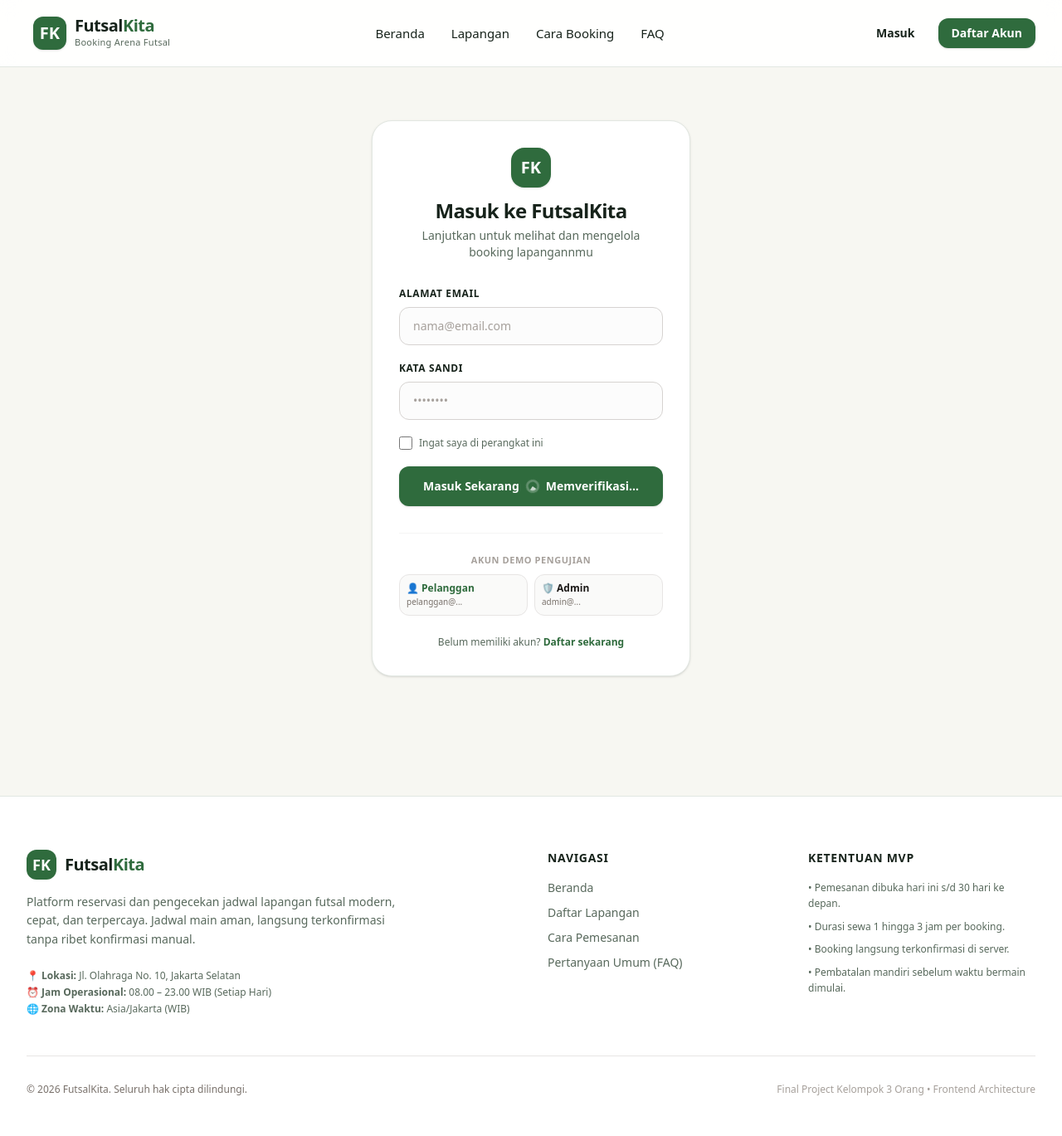
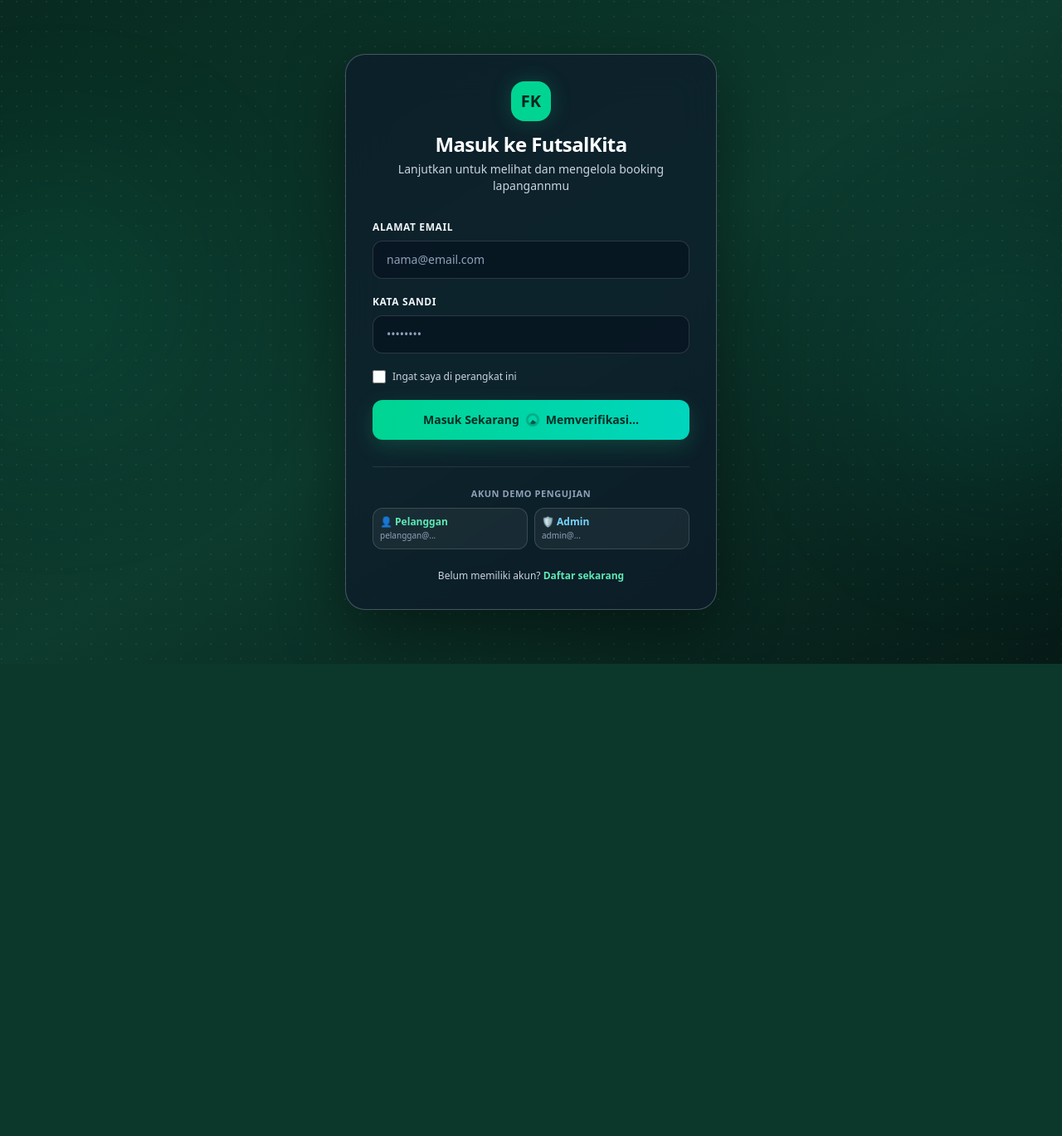
Before and after one commit to hamzahnurabdulaziz-code/Booking-Lapangan-Futsal, a Laravel app: page /masuk in a window 1280 px wide. Shown: the whole page at 83% size. After the commit the page ends 800 px from the top, so only its background shows below. Run offline with Laravel 12, Linux system fonts and the light colour scheme; style sheets or scripts are compiled from the project's sources; some libraries are stand-ins or nearby versions.

Commit message:
feat: memperbarui tampilan UI landing page dan dashboard menjadi lebih menarik

```diff
--- a/resources/views/layouts/app.blade.php
+++ b/resources/views/layouts/app.blade.php
@@ -11,50 +11,51 @@
     @vite(['resources/css/app.css', 'resources/js/app.js'])
     @livewireStyles
 </head>
-<body class="min-h-full flex flex-col bg-[#F7F7F2] text-[#17231B] antialiased selection:bg-[#2F6B3D] selection:text-white">
+<body class="min-h-full flex flex-col {{ request()->routeIs('login') ? 'bg-[#061A16] text-white' : (request()->routeIs('admin.*') ? 'bg-[#F8FAFC] text-slate-900' : 'bg-[#F7F7F2] text-[#17231B]') }} antialiased selection:bg-[#2F6B3D] selection:text-white">
 
     <!-- Top Floating Navigation -->
-    <header x-data="{ mobileOpen: false }" class="sticky top-0 z-40 w-full backdrop-blur-md bg-white/90 border-b border-[#E2E7E2] transition-colors">
+    @unless(request()->routeIs('login'))
+    <header x-data="{ mobileOpen: false }" class="sticky top-0 z-40 w-full border-b backdrop-blur-xl transition-colors {{ request()->routeIs('home') ? 'border-emerald-200/20 bg-[#06271D]/85 shadow-[0_8px_32px_rgba(0,0,0,0.12)]' : 'border-[#E2E7E2] bg-white/90' }}">
         <div class="max-w-7xl mx-auto px-4 sm:px-6 lg:px-8">
             <div class="flex items-center justify-between h-20">
                 <!-- Brand / Logo -->
-                <div class="flex items-center gap-3">
-                    <a href="{{ route('home') }}" class="flex items-center gap-2.5 group focus:outline-none focus-visible:ring-2 focus-visible:ring-[#2F6B3D] rounded-xl px-2 py-1">
-                        <div class="w-10 h-10 rounded-xl bg-[#2F6B3D] text-white flex items-center justify-center font-bold text-xl shadow-sm group-hover:bg-[#245430] transition-colors">
+                <div class="flex shrink-0 items-center gap-3">
+                    <a href="{{ route('home') }}" class="flex items-center gap-2.5 group rounded-xl px-2 py-1 focus:outline-none focus-visible:ring-2 focus-visible:ring-[#2F6B3D]">
+                        <div class="w-10 h-10 rounded-xl flex items-center justify-center font-bold text-xl shadow-sm transition-colors {{ request()->routeIs('home') ? 'bg-[#2F6B3D] text-white group-hover:bg-emerald-600' : 'bg-[#2F6B3D] text-white group-hover:bg-[#245430]' }}">
                             FK
                         </div>
                         <div class="flex flex-col">
-                            <span class="text-xl font-bold tracking-tight text-[#17231B] leading-none">Futsal<span class="text-[#2F6B3D]">Kita</span></span>
-                            <span class="text-[11px] font-medium text-[#58695C] tracking-wide mt-0.5">Booking Arena Futsal</span>
+                            <span class="text-xl font-bold tracking-tight leading-none {{ request()->routeIs('home') ? 'text-white' : 'text-[#17231B]' }}">Futsal<span class="{{ request()->routeIs('home') ? 'text-emerald-300' : 'text-[#2F6B3D]' }}">Kita</span></span>
+                            <span class="mt-0.5 whitespace-nowrap text-[11px] font-medium tracking-wide {{ request()->routeIs('home') ? 'text-emerald-100/80' : 'text-[#58695C]' }}">Booking Arena Futsal</span>
                         </div>
                     </a>
                 </div>
 
                 <!-- Desktop Nav Links -->
-                <nav class="hidden md:flex items-center gap-8 text-[15px] font-medium text-[#17231B]" aria-label="Navigasi Utama">
-                    <a href="{{ route('home') }}" class="hover:text-[#2F6B3D] transition-colors {{ request()->routeIs('home') ? 'text-[#2F6B3D] font-semibold' : '' }}">Beranda</a>
-                    <a href="{{ route('fields.index') }}" class="hover:text-[#2F6B3D] transition-colors {{ request()->routeIs('fields.*') ? 'text-[#2F6B3D] font-semibold' : '' }}">Lapangan</a>
-                    <a href="{{ route('home') }}#cara-booking" class="hover:text-[#2F6B3D] transition-colors">Cara Booking</a>
-                    <a href="{{ route('home') }}#faq" class="hover:text-[#2F6B3D] transition-colors">FAQ</a>
+                <nav class="hidden md:flex shrink-0 items-center gap-4 text-xs font-medium lg:gap-8 lg:text-[15px] {{ request()->routeIs('home') ? 'text-emerald-50' : 'text-[#17231B]' }}" aria-label="Navigasi Utama">
+                    <a href="{{ route('home') }}" class="transition-colors {{ request()->routeIs('home') ? 'text-emerald-300 font-semibold hover:text-lime-300' : 'hover:text-[#2F6B3D]' }}">Beranda</a>
+                    <a href="{{ route('fields.index') }}" class="transition-colors {{ request()->routeIs('home') ? 'hover:text-lime-300' : 'hover:text-[#2F6B3D]' }} {{ request()->routeIs('fields.*') ? 'text-[#2F6B3D] font-semibold' : '' }}">Lapangan</a>
+                    <a href="{{ route('home') }}#cara-booking" class="transition-colors {{ request()->routeIs('home') ? 'hover:text-lime-300' : 'hover:text-[#2F6B3D]' }}">Cara Booking</a>
+                    <a href="{{ route('home') }}#faq" class="transition-colors {{ request()->routeIs('home') ? 'hover:text-lime-300' : 'hover:text-[#2F6B3D]' }}">FAQ</a>
                 </nav>
 
                 <!-- Auth Buttons / User Menu -->
-                <div class="hidden md:flex items-center gap-3">
+                <div class="hidden md:flex items-center gap-2 lg:gap-3">
                     @auth
                         @if(auth()->user()->isAdmin())
-                            <a href="{{ route('admin.dashboard') }}" class="inline-flex items-center gap-2 px-4 py-2 rounded-xl text-sm font-semibold bg-stone-900 text-white hover:bg-black transition-colors shadow-sm focus-ring">
+                            <a href="{{ route('admin.dashboard') }}" class="inline-flex items-center gap-2 whitespace-nowrap rounded-xl bg-stone-900 px-3 py-2 text-xs font-semibold text-white shadow-sm transition-colors hover:bg-black focus-ring lg:px-4 lg:text-sm">
                                 <svg class="w-4 h-4 text-emerald-400" fill="none" stroke="currentColor" viewBox="0 0 24 24"><path stroke-linecap="round" stroke-linejoin="round" stroke-width="2" d="M9 12l2 2 4-4m5.618-4.016A11.955 11.955 0 0112 2.944a11.955 11.955 0 01-8.618 3.04A12.02 12.02 0 003 9c0 5.591 3.824 10.29 9 11.622 5.176-1.332 9-6.03 9-11.622 0-1.042-.133-2.052-.382-3.016z"/></svg>
                                 <span>Panel Admin ku</span>
                             </a>
                         @else
-                            <a href="{{ route('customer.bookings') }}" class="inline-flex items-center gap-2 px-4 py-2 rounded-xl text-sm font-semibold bg-[#EBF3ED] text-[#2F6B3D] hover:bg-[#dcebdd] transition-colors focus-ring">
+                            <a href="{{ route('customer.bookings') }}" class="inline-flex items-center gap-2 whitespace-nowrap rounded-xl bg-[#EBF3ED] px-3 py-2 text-xs font-semibold text-[#2F6B3D] transition-colors hover:bg-[#dcebdd] focus-ring lg:px-4 lg:text-sm">
                                 <svg class="w-4 h-4" fill="none" stroke="currentColor" viewBox="0 0 24 24"><path stroke-linecap="round" stroke-linejoin="round" stroke-width="2" d="M8 7V3m8 4V3m-9 8h10M5 21h14a2 2 0 002-2V7a2 2 0 00-2-2H5a2 2 0 00-2 2v12a2 2 0 002 2z"/></svg>
                                 <span>Booking Saya sekarang</span>
                             </a>
                         @endif
 
                         <div class="flex items-center gap-2 pl-3 border-l border-[#E2E7E2]">
-                            <span class="text-sm font-medium text-[#17231B] truncate max-w-[140px]">{{ auth()->user()->name }}</span>
+                            <span class="max-w-[96px] truncate whitespace-nowrap text-xs font-medium text-[#17231B] lg:max-w-[140px] lg:text-sm">{{ auth()->user()->name }}</span>
                             <form method="POST" action="{{ route('logout') }}" class="inline">
                                 @csrf
                                 <button type="submit" class="p-2 text-stone-500 hover:text-rose-600 rounded-lg hover:bg-rose-50 transition-colors focus-ring" title="Keluar">
@@ -63,10 +64,10 @@
                             </form>
                         </div>
                     @else
-                        <a href="{{ route('login') }}" class="px-4 py-2 text-sm font-semibold text-[#17231B] hover:text-[#2F6B3D] transition-colors focus-ring rounded-xl">
+                        <a href="{{ route('login') }}" class="whitespace-nowrap rounded-xl px-3 py-2 text-xs font-semibold transition-colors focus-ring lg:px-4 lg:text-sm {{ request()->routeIs('home') ? 'text-emerald-50 hover:text-lime-300' : 'text-[#17231B] hover:text-[#2F6B3D]' }}">
                             Masuk
                         </a>
-                        <a href="{{ route('register') }}" class="inline-flex items-center justify-center px-4 py-2 rounded-xl text-sm font-semibold bg-[#2F6B3D] text-white hover:bg-[#245430] transition-colors shadow-sm focus-ring">
+                        <a href="{{ route('register') }}" class="inline-flex items-center justify-center whitespace-nowrap rounded-xl px-3 py-2 text-xs font-semibold transition-colors shadow-sm focus-ring lg:px-4 lg:text-sm {{ request()->routeIs('home') ? 'bg-gradient-to-r from-emerald-400 to-lime-300 text-[#06271D] hover:from-emerald-300 hover:to-lime-200' : 'bg-[#2F6B3D] text-white hover:bg-[#245430]' }}">
                             Daftar Akun
                         </a>
                     @endauth
@@ -74,7 +75,7 @@
 
                 <!-- Mobile Hamburger Button -->
                 <div class="flex items-center md:hidden">
-                    <button type="button" @click="mobileOpen = !mobileOpen" class="p-2.5 rounded-xl text-stone-700 hover:bg-stone-100 focus-ring" aria-label="Buka menu navigasi" :aria-expanded="mobileOpen">
+                    <button type="button" @click="mobileOpen = !mobileOpen" class="p-2.5 rounded-xl focus-ring {{ request()->routeIs('home') ? 'text-white hover:bg-white/10' : 'text-stone-700 hover:bg-stone-100' }}" aria-label="Buka menu navigasi" :aria-expanded="mobileOpen">
                         <svg x-show="!mobileOpen" class="w-6 h-6" fill="none" stroke="currentColor" viewBox="0 0 24 24"><path stroke-linecap="round" stroke-linejoin="round" stroke-width="2" d="M4 6h16M4 12h16M4 18h16"/></svg>
                         <svg x-show="mobileOpen" class="w-6 h-6" fill="none" stroke="currentColor" viewBox="0 0 24 24"><path stroke-linecap="round" stroke-linejoin="round" stroke-width="2" d="M6 18L18 6M6 6l12 12"/></svg>
                     </button>
@@ -83,12 +84,12 @@
         </div>
 
         <!-- Mobile Drawer -->
-        <div x-show="mobileOpen" x-transition.opacity.duration.200ms @keydown.escape.window="mobileOpen = false" class="md:hidden border-t border-[#E2E7E2] bg-white px-4 pt-3 pb-6 space-y-3">
+        <div x-show="mobileOpen" x-transition.opacity.duration.200ms @keydown.escape.window="mobileOpen = false" class="md:hidden border-t px-4 pt-3 pb-6 space-y-3 {{ request()->routeIs('home') ? 'border-white/10 bg-[#092B21]/95' : 'border-[#E2E7E2] bg-white' }}">
             <nav class="flex flex-col space-y-2 text-base font-medium">
-                <a href="{{ route('home') }}" @click="mobileOpen = false" class="px-3 py-2 rounded-lg hover:bg-stone-50 text-[#17231B]">Beranda</a>
-                <a href="{{ route('fields.index') }}" @click="mobileOpen = false" class="px-3 py-2 rounded-lg hover:bg-stone-50 text-[#17231B]">Daftar Lapangan</a>
-                <a href="{{ route('home') }}#cara-booking" @click="mobileOpen = false" class="px-3 py-2 rounded-lg hover:bg-stone-50 text-[#17231B]">Cara Booking</a>
-                <a href="{{ route('home') }}#faq" @click="mobileOpen = false" class="px-3 py-2 rounded-lg hover:bg-stone-50 text-[#17231B]">FAQ</a>
+                <a href="{{ route('home') }}" @click="mobileOpen = false" class="px-3 py-2 rounded-lg {{ request()->routeIs('home') ? 'text-white hover:bg-white/10' : 'text-[#17231B] hover:bg-stone-50' }}">Beranda</a>
+                <a href="{{ route('fields.index') }}" @click="mobileOpen = false" class="px-3 py-2 rounded-lg {{ request()->routeIs('home') ? 'text-white hover:bg-white/10' : 'text-[#17231B] hover:bg-stone-50' }}">Daftar Lapangan</a>
+                <a href="{{ route('home') }}#cara-booking" @click="mobileOpen = false" class="px-3 py-2 rounded-lg {{ request()->routeIs('home') ? 'text-white hover:bg-white/10' : 'text-[#17231B] hover:bg-stone-50' }}">Cara Booking</a>
+                <a href="{{ route('home') }}#faq" @click="mobileOpen = false" class="px-3 py-2 rounded-lg {{ request()->routeIs('home') ? 'text-white hover:bg-white/10' : 'text-[#17231B] hover:bg-stone-50' }}">FAQ</a>
             </nav>
 
             <div class="pt-4 border-t border-stone-200 flex flex-col gap-2">
@@ -112,6 +113,7 @@
             </div>
         </div>
     </header>
+    @endunless
 
     <!-- Global Alert / Flash Messages -->
     @if(session('success'))
@@ -138,6 +140,7 @@
     </main>
 
     <!-- Professional Footer -->
+    @unless(request()->routeIs('login'))
     <footer class="bg-white border-t border-[#E2E7E2] mt-20 pt-16 pb-12">
         <div class="max-w-7xl mx-auto px-4 sm:px-6 lg:px-8">
             <div class="grid grid-cols-1 md:grid-cols-4 gap-10">
@@ -188,6 +191,7 @@
             </div>
         </div>
     </footer>
+    @endunless
 
     @livewireScripts
 </body>
--- a/resources/views/livewire/auth/login.blade.php
+++ b/resources/views/livewire/auth/login.blade.php
@@ -1,23 +1,34 @@
-<div class="py-12 sm:py-16 px-4 sm:px-6 lg:px-8 max-w-md mx-auto">
-    <div class="bg-white rounded-[24px] p-8 shadow-sm border border-[#E2E7E2]">
+<div class="relative isolate flex min-h-screen items-center justify-center overflow-hidden bg-gradient-to-br from-[#082A20] via-[#0D3B2E] to-[#061A16] px-4 py-10">
+    <svg class="pointer-events-none absolute inset-0 h-full w-full opacity-20" aria-hidden="true">
+        <defs>
+            <pattern id="login-texture" width="18" height="18" patternUnits="userSpaceOnUse">
+                <circle cx="2" cy="2" r="1" fill="#A7F3D0" fill-opacity="0.5" />
+            </pattern>
+        </defs>
+        <rect width="100%" height="100%" fill="url(#login-texture)" />
+    </svg>
+    <div class="pointer-events-none absolute -left-24 top-1/4 h-80 w-80 rounded-full bg-emerald-400/10 blur-[100px]"></div>
+    <div class="pointer-events-none absolute -right-24 bottom-1/4 h-80 w-80 rounded-full bg-teal-400/10 blur-[100px]"></div>
+
+    <div class="relative w-full max-w-md rounded-[24px] border border-slate-300/30 bg-slate-900/65 p-6 shadow-[0_24px_80px_rgba(0,0,0,0.45)] backdrop-blur-xl sm:p-8">
         <div class="text-center mb-8">
-            <div class="w-12 h-12 bg-[#2F6B3D] text-white rounded-2xl flex items-center justify-center font-bold text-xl mx-auto mb-3 shadow-sm">
+            <div class="w-12 h-12 bg-emerald-400 text-[#06271D] rounded-2xl flex items-center justify-center font-bold text-xl mx-auto mb-3 shadow-[0_0_24px_rgba(16,185,129,0.25)]">
                 FK
             </div>
-            <h1 class="text-2xl font-bold tracking-tight text-[#17231B]">Masuk ke FutsalKita</h1>
-            <p class="text-sm text-[#58695C] mt-1">Lanjutkan untuk melihat dan mengelola booking lapangannmu</p>
+            <h1 class="text-2xl font-bold tracking-tight text-white">Masuk ke FutsalKita</h1>
+            <p class="text-sm text-slate-300 mt-1">Lanjutkan untuk melihat dan mengelola booking lapangannmu</p>
         </div>
 
         @if($hasPendingBooking)
-            <div class="mb-6 p-4 rounded-2xl bg-amber-50 border border-amber-200 text-amber-900 text-xs flex items-start gap-2.5">
-                <svg class="w-4 h-4 text-amber-600 shrink-0 mt-0.5" fill="none" stroke="currentColor" viewBox="0 0 24 24"><path stroke-linecap="round" stroke-linejoin="round" stroke-width="2" d="M13 16h-1v-4h-1m1-4h.01M21 12a9 9 0 11-18 0 9 9 0 0118 0z"/></svg>
+            <div class="mb-6 p-4 rounded-2xl bg-amber-400/10 border border-amber-300/20 text-amber-100 text-xs flex items-start gap-2.5">
+                <svg class="w-4 h-4 text-amber-300 shrink-0 mt-0.5" fill="none" stroke="currentColor" viewBox="0 0 24 24"><path stroke-linecap="round" stroke-linejoin="round" stroke-width="2" d="M13 16h-1v-4h-1m1-4h.01M21 12a9 9 0 11-18 0 9 9 0 0118 0z"/></svg>
                 <span><strong>Jadwal Anda Tersimpan:</strong> Masuk sekarang untuk memverifikasi dan mengonfirmasi reservasi slot yang baru saja Anda pilih.</span>
             </div>
         @endif
 
         <form wire:submit="login" class="space-y-5">
             <div>
-                <label for="email" class="block text-xs font-semibold uppercase tracking-wider text-[#17231B] mb-2">Alamat Email</label>
+                <label for="email" class="block text-xs font-semibold uppercase tracking-wider text-slate-100 mb-2">Alamat Email</label>
                 <input
                     wire:model="email"
                     type="email"
@@ -25,10 +36,10 @@
                     autocomplete="email"
                     required
                     placeholder="nama@email.com"
-                    class="w-full px-4 py-3 rounded-xl border border-stone-300 focus-ring text-sm text-[#17231B] placeholder-stone-400 bg-stone-50/50 @error('email') border-rose-500 @enderror"
+                    class="w-full px-4 py-3 rounded-xl border border-white/15 focus-ring text-sm text-white placeholder-slate-400 bg-slate-950/40 @error('email') border-rose-400 @enderror"
                 >
                 @error('email')
-                    <p class="text-xs text-rose-600 mt-1.5 flex items-center gap-1">
+                    <p class="text-xs text-rose-300 mt-1.5 flex items-center gap-1">
                         <svg class="w-3.5 h-3.5" fill="none" stroke="currentColor" viewBox="0 0 24 24"><path stroke-linecap="round" stroke-linejoin="round" stroke-width="2" d="M12 8v4m0 4h.01M21 12a9 9 0 11-18 0 9 9 0 0118 0z"/></svg>
                         <span>{{ $message }}</span>
                     </p>
@@ -37,7 +48,7 @@
 
             <div>
                 <div class="flex items-center justify-between mb-2">
-                    <label for="password" class="block text-xs font-semibold uppercase tracking-wider text-[#17231B]">Kata Sandi</label>
+                    <label for="password" class="block text-xs font-semibold uppercase tracking-wider text-slate-100">Kata Sandi</label>
                 </div>
                 <input
                     wire:model="password"
@@ -46,10 +57,10 @@
                     autocomplete="current-password"
                     required
                     placeholder="••••••••"
-                    class="w-full px-4 py-3 rounded-xl border border-stone-300 focus-ring text-sm text-[#17231B] placeholder-stone-400 bg-stone-50/50 @error('password') border-rose-500 @enderror"
+                    class="w-full px-4 py-3 rounded-xl border border-white/15 focus-ring text-sm text-white placeholder-slate-400 bg-slate-950/40 @error('password') border-rose-400 @enderror"
                 >
                 @error('password')
-                    <p class="text-xs text-rose-600 mt-1.5 flex items-center gap-1">
+                    <p class="text-xs text-rose-300 mt-1.5 flex items-center gap-1">
                         <svg class="w-3.5 h-3.5" fill="none" stroke="currentColor" viewBox="0 0 24 24"><path stroke-linecap="round" stroke-linejoin="round" stroke-width="2" d="M12 8v4m0 4h.01M21 12a9 9 0 11-18 0 9 9 0 0118 0z"/></svg>
                         <span>{{ $message }}</span>
                     </p>
@@ -59,49 +70,49 @@
             <div class="flex items-center justify-between">
                 <label class="flex items-center gap-2 cursor-pointer">
                     <input wire:model="remember" type="checkbox" class="w-4 h-4 rounded text-[#2F6B3D] border-stone-300 focus:ring-[#2F6B3D]">
-                    <span class="text-xs font-medium text-[#58695C]">Ingat saya di perangkat ini</span>
+                    <span class="text-xs font-medium text-slate-300">Ingat saya di perangkat ini</span>
                 </label>
             </div>
 
             <button
                 type="submit"
                 wire:loading.attr="disabled"
-                class="w-full flex items-center justify-center gap-2 py-3.5 px-4 rounded-xl bg-[#2F6B3D] hover:bg-[#245430] text-white text-sm font-semibold shadow-sm focus-ring transition-all disabled:opacity-60"
+                class="w-full flex items-center justify-center gap-2 py-3.5 px-4 rounded-xl bg-gradient-to-r from-emerald-400 to-teal-400 hover:from-emerald-300 hover:to-teal-300 text-[#052E25] text-sm font-semibold shadow-[0_8px_24px_rgba(16,185,129,0.22)] focus-ring transition-all disabled:opacity-60"
             >
                 <span wire:loading.remove wire:target="login">Masuk Sekarang</span>
                 <span wire:loading wire:target="login" class="flex items-center gap-2">
-                    <svg class="animate-spin w-4 h-4 text-white" fill="none" viewBox="0 0 24 24"><circle class="opacity-25" cx="12" cy="12" r="10" stroke="currentColor" stroke-width="4"></circle><path class="opacity-75" fill="currentColor" d="M4 12a8 8 0 018-8v8H4z"></path></svg>
+                    <svg class="animate-spin w-4 h-4 text-[#052E25]" fill="none" viewBox="0 0 24 24"><circle class="opacity-25" cx="12" cy="12" r="10" stroke="currentColor" stroke-width="4"></circle><path class="opacity-75" fill="currentColor" d="M4 12a8 8 0 018-8v8H4z"></path></svg>
                     <span>Memverifikasi...</span>
                 </span>
             </button>
         </form>
 
         <!-- Quick Demo Credentials helper for Evaluators / Team -->
-        <div class="mt-8 pt-6 border-t border-stone-100">
-            <p class="text-[11px] font-semibold text-stone-400 uppercase tracking-wider mb-2 text-center">Akun Demo Pengujian</p>
+        <div class="mt-8 pt-6 border-t border-white/10">
+            <p class="text-[11px] font-semibold text-slate-400 uppercase tracking-wider mb-2 text-center">Akun Demo Pengujian</p>
             <div class="grid grid-cols-2 gap-2 text-xs">
                 <button
                     type="button"
                     wire:click="$set('email', 'pelanggan@futsalkita.test'); $set('password', 'password')"
-                    class="p-2 rounded-xl bg-stone-50 hover:bg-stone-100 border border-stone-200 text-left text-stone-700 transition-colors"
+                    class="p-2 rounded-xl bg-white/5 hover:bg-white/10 border border-white/15 text-left text-slate-100 transition-colors"
                 >
-                    <span class="block font-semibold text-[#2F6B3D]">👤 Pelanggan</span>
-                    <span class="text-[10px] text-stone-500">pelanggan@...</span>
+                    <span class="block font-semibold text-emerald-300">👤 Pelanggan</span>
+                    <span class="text-[10px] text-slate-400">pelanggan@...</span>
                 </button>
                 <button
                     type="button"
                     wire:click="$set('email', 'admin@futsalkita.test'); $set('password', 'password')"
-                    class="p-2 rounded-xl bg-stone-50 hover:bg-stone-100 border border-stone-200 text-left text-stone-700 transition-colors"
+                    class="p-2 rounded-xl bg-white/5 hover:bg-white/10 border border-white/15 text-left text-slate-100 transition-colors"
                 >
-                    <span class="block font-semibold text-stone-900">🛡️ Admin</span>
-                    <span class="text-[10px] text-stone-500">admin@...</span>
+                    <span class="block font-semibold text-sky-300">🛡️ Admin</span>
+                    <span class="text-[10px] text-slate-400">admin@...</span>
                 </button>
             </div>
         </div>
 
-        <div class="mt-6 text-center text-xs text-[#58695C]">
+        <div class="mt-6 text-center text-xs text-slate-300">
             Belum memiliki akun?
-            <a href="{{ route('register') }}" class="font-semibold text-[#2F6B3D] hover:underline">Daftar sekarang</a>
+            <a href="{{ route('register') }}" class="font-semibold text-emerald-300 hover:text-lime-300 hover:underline">Daftar sekarang</a>
         </div>
     </div>
 </div>
```
Also changed, not shown: resources/views/livewire/admin/dashboard.blade.php (+9 -9 lines), resources/views/livewire/public-pages/home.blade.php (+31 -9 lines).
